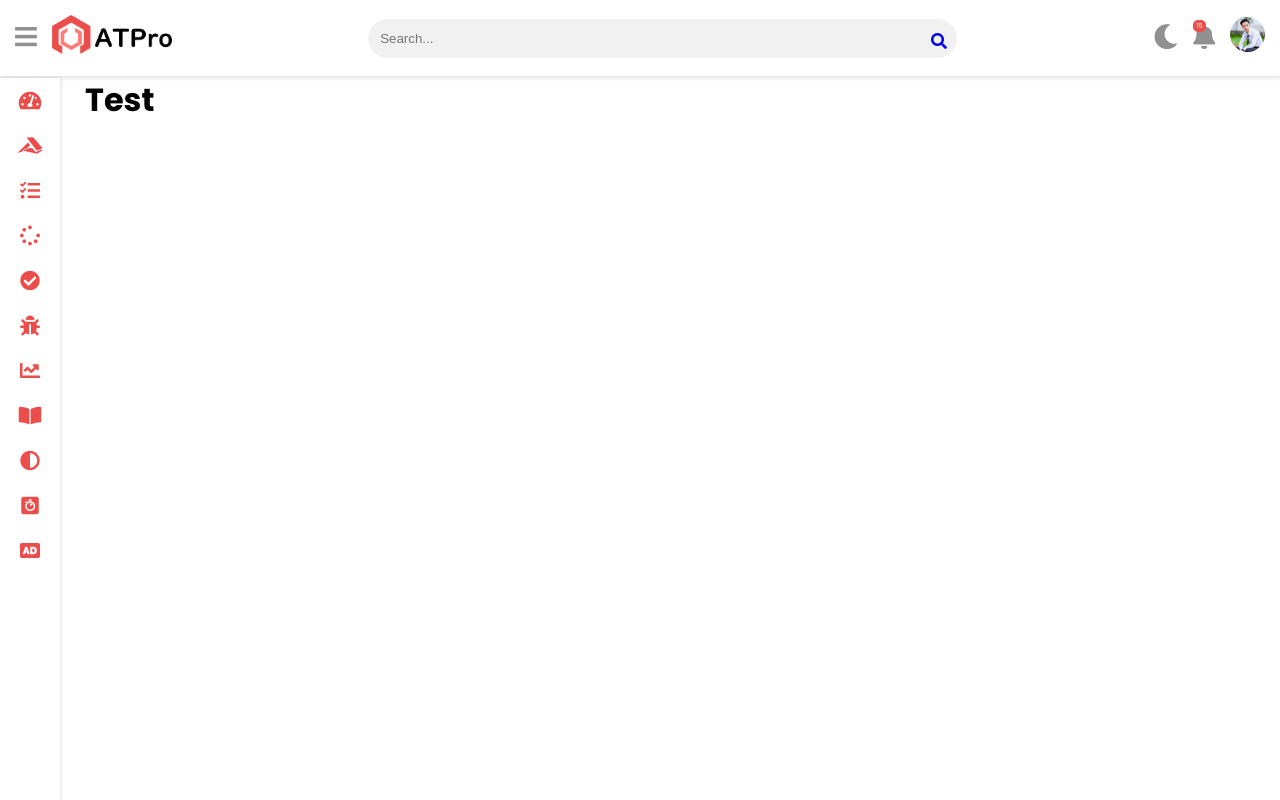
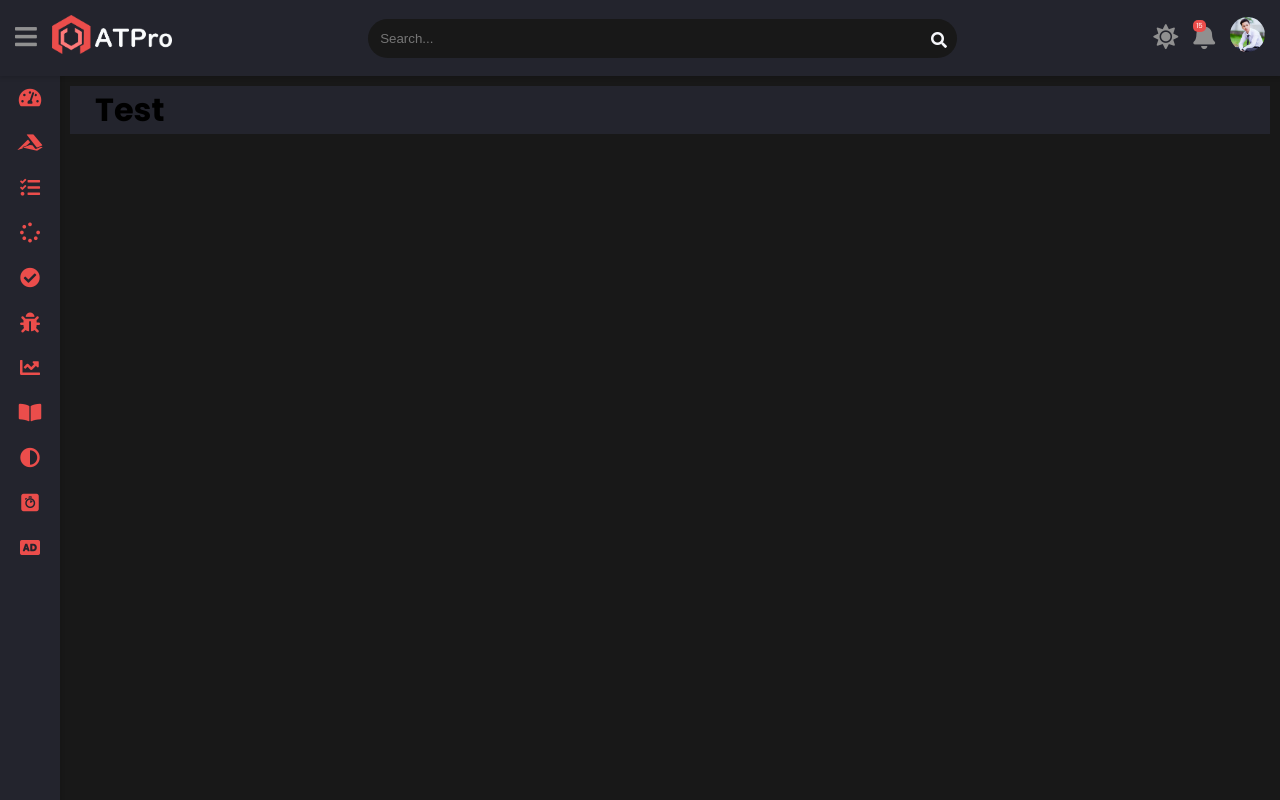
Before and after one commit to ashiqueabdullah/At-pro-admin-template-master, a plain HTML site: page index.html in a window 1280 px wide. Both pictures are taken after a click on the icon 1165 px from the left and 36 px from the top of the page. Drawn offline with Linux system fonts and the light colour scheme.

Commit message:
Light and dark mode

```diff
--- a/css/style.css
+++ b/css/style.css
@@ -87,6 +87,7 @@ body {
   margin: 0px;
   padding: 0px;
   font-family: "Poppins", sans-serif;
+  background-color: var(--second-bg-color);
 }
 /*Start Header Arera*/
 .header {
@@ -96,7 +97,9 @@ body {
   top: 0;
   left: 0;
   padding: 15px;
+  z-index: 10;
   align-items: center;
+  background-color: var(--main-bg-color);
 }
 .header .navbar {
   display: flex;
@@ -132,13 +135,14 @@ body {
   padding: 12px;
   border-radius: 30px;
   border: none;
-  background-color: var(--light-second-background);
+  background-color: var(--second-bg-color);
 }
 .header .serch-area a.search-btn {
   text-decoration: none;
   position: absolute;
-  top: 28%;
+  top: 24%;
   right: 21%;
+  color: var(--second-color);
 }
 .header .nav-item img.profile {
   width: 35px;
@@ -161,13 +165,14 @@ body {
   flex-direction: column;
   box-shadow: var(--box-shadow);
   right: 6%;
-  top: 100%;
+  top: 102%;
   max-width: 300px;
   max-height: 500px;
   align-items: center;
   padding: 10px;
   margin: 0px;
-  background-color: white;
+  background-color: var(--main-bg-color);
+  z-index: 9999;
 }
 .dropdown-expand {
   display: flex !important;
@@ -188,6 +193,7 @@ body {
   align-items: center;
   text-decoration: none;
   padding-top: 10px;
+  color: var(--second-color);
 }
 .header .dropdown-menu-link i {
   font-size: 16px;
@@ -201,11 +207,13 @@ body {
   margin: 0px;
   padding-left: 15px;
   line-height: 16px;
+  color: var(--second-color);
 }
 .header .dropdown-menu-link span span {
   font-size: 10px;
   margin: 0px;
   padding: 0px;
+  color: var(--second-color);
 }
 .notification-header {
   border-bottom: 1px solid #7274753d;
@@ -217,6 +225,7 @@ body {
   font-size: 20px;
   font-weight: 400;
   padding: 10px 0px;
+  color: var(--second-color);
 }
 .all-notification {
   width: 100%;
@@ -227,7 +236,7 @@ body {
 }
 .all-notification a {
   text-decoration: none;
-  color: var(--light-color);
+  color: var(--second-color);
   font-size: 18px;
   font-weight: 400;
   display: block;
@@ -248,11 +257,12 @@ body {
 .sidebar {
   width: 60px;
   height: 100vh;
-  background-color: var(--light-background);
+  background-color: var(--main-bg-color);
   position: fixed;
   overflow: hidden;
   z-index: 100;
-  margin-top: 2px;
+  margin-top: -1px;
+  z-index: 1;
   box-shadow: var(--box-shadow);
   transition: width 0.5s;
 }
@@ -305,13 +315,17 @@ body {
 }
 .sidebar-expand .main {
   margin-left: 260px !important;
+  margin-top: 10px;
 }
 /*End Sidebar Area*/
 /*Start Main Area*/
 .main {
   padding: 0px 0px 0px 25px;
-  margin-left: 60px;
+  margin-left: 70px;
+  margin-top: 10px;
+  margin-right: 10px;
   background-color: var(--main-bg-color);
   transition: margin-left 0.5s;
+  z-index: 10;
 }
 /*End Mian Area*/
--- a/index.html
+++ b/index.html
@@ -12,7 +12,7 @@
     <!--  Responsive css file  -->
     <link rel="stylesheet" href="./css/responsive.css" />
   </head>
-  <body class="scrollbar-overlay">
+  <body class="scrollbar-overlay light">
     <!--  ======================= Start Header Area ============================== -->
     <div class="header">
       <ul class="navbar">
@@ -23,7 +23,18 @@
         </li>
         <li class="nav-item">
           <a href="#" class="nav-link">
-            <img src="asset/img/AT-pro-black.png" alt="" width="120" />
+            <img
+              src="asset/img/AT-pro-black.png"
+              alt=""
+              width="120"
+              class="logo logo-light"
+            />
+            <img
+              src="asset/img/AT-pro-white.png"
+              alt=""
+              width="120"
+              class="logo logo-dark"
+            />
           </a>
         </li>
       </ul>
@@ -33,7 +44,10 @@
       </form>
       <ul class="navbar nav-right">
         <li class="nav-item">
-          <a href="#" class="nav-link"><i class="fas fa-moon"></i></a>
+          <a href="#" class="nav-link"
+            ><i class="fas fa-moon dark-icon" onclick="switchTheme()"></i>
+            <i class="fas fa-sun light-icon" onclick="switchTheme()"></i
+          ></a>
         </li>
         <li class="nav-item">
           <a href="#" class="nav-link dropdown"
--- a/js/main.js
+++ b/js/main.js
@@ -1,8 +1,56 @@
-const body=document.getElementsByTagName('body')[0]
+
+const themeCookieName = 'theme'
+const themeDark = 'dark'
+const themeLight = 'light'
+
+const body = document.getElementsByTagName('body')[0]
+
+function setCookie(cname, cvalue, exdays) {
+  var d = new Date()
+  d.setTime(d.getTime() + (exdays * 24 * 60 * 60 * 1000))
+  var expires = "expires="+d.toUTCString()
+  document.cookie = cname + "=" + cvalue + ";" + expires + ";path=/"
+}
+
+function getCookie(cname) {
+  var name = cname + "="
+  var ca = document.cookie.split(';')
+  for(var i = 0; i < ca.length; i++) {
+    var c = ca[i];
+    while (c.charAt(0) == ' ') {
+      c = c.substring(1)
+    }
+    if (c.indexOf(name) == 0) {
+      return c.substring(name.length, c.length)
+    }
+  }
+  return ""
+}
+
+loadTheme()
+
+function loadTheme() {
+	var theme = getCookie(themeCookieName)
+	body.classList.add(theme === "" ? themeLight : theme)
+}
+
+function switchTheme() {
+	if (body.classList.contains(themeLight)) {
+		body.classList.remove(themeLight)
+		body.classList.add(themeDark)
+		setCookie(themeCookieName, themeDark)
+	} else {
+		body.classList.remove(themeDark)
+		body.classList.add(themeLight)
+		setCookie(themeCookieName, themeLight)
+	}
+}
 
 function cloaeopensidebar(){
     body.classList.toggle('sidebar-expand');
 }
+
+
 
 window.onclick=function(event){
     openCloseDropdown(event)
@@ -14,7 +62,6 @@ function closeAlldropdown(){
         dropdown[i].classList.remove('dropdown-expand');
     }
 }
-
 
 
 function openCloseDropdown(event){
```
